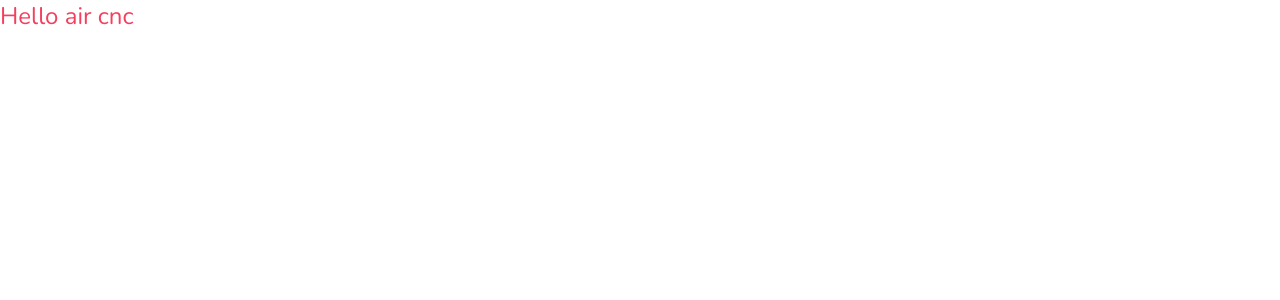
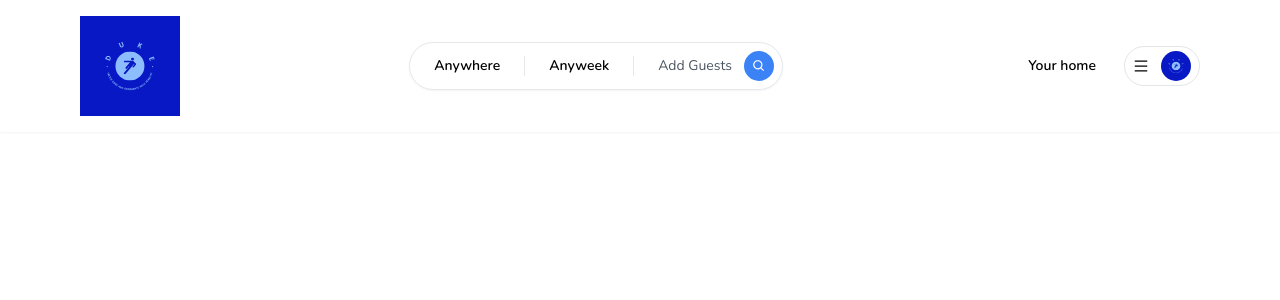
Before and after one commit to vvduth/air-bnb-clone, a Next.js app: page / in a window 1280 px wide. Shown: the top 300 px of the page. Built offline with nearby package versions, Linux system fonts and the light colour scheme.

Commit message:
navbar UI

```diff
--- /dev/null
+++ b/app/components/Avatar.tsx
@@ -0,0 +1,9 @@
+import React from 'react'
+import Image from 'next/image'
+const Avatar = () => {
+  return (
+    <Image  className='rounded-full' height={30}width={30} alt='Avatar' src={"/images/logo.svg"}/>
+  )
+}
+
+export default Avatar
--- /dev/null
+++ b/app/components/Container.tsx
@@ -0,0 +1,18 @@
+"use client";
+
+import React from "react";
+// work with app foler, everything will be server component by default
+// with ithis one , this is client compnent
+
+interface ContainerProps {
+  children: React.ReactNode;
+}
+const Container: React.FC<ContainerProps> = ({ children }) => {
+  return (
+    <div className="max-w-[2520px] mx-auto xl:px-20 md:px-10 sm:px-2 px-4">
+      {children}
+    </div>
+  );
+};
+
+export default Container;
--- /dev/null
+++ b/app/components/navbar/Logo.tsx
@@ -0,0 +1,19 @@
+"use client";
+import Image from "next/image";
+import { useRouter } from "next/navigation";
+import React from "react";
+
+const Logo = () => {
+  const router = useRouter();
+  return (
+    <Image
+      alt="Logo"
+      className="hidden md:block cursor-pointer"
+      height={100}
+      width={"100"}
+      src={"/images/logo.svg"}
+    />
+  );
+};
+
+export default Logo;
--- /dev/null
+++ b/app/components/navbar/NavBar.tsx
@@ -0,0 +1,23 @@
+import React from "react";
+import Container from "../Container";
+import Logo from "./Logo";
+import Search from "./Search";
+import UserMenu from "./UserMenu";
+
+const NavBar = () => {
+  return (
+    <div className="fix w-full bg-white z-10 shadow-sm">
+      <div className="py-4 border-b-[1px}">
+        <Container>
+          <div className="flex flex-row items-center justify-between gap-3 md:gap-0">
+            <Logo />
+            <Search />
+            <UserMenu />
+          </div>
+        </Container>
+      </div>
+    </div>
+  );
+};
+
+export default NavBar;
--- /dev/null
+++ b/app/components/navbar/Search.tsx
@@ -0,0 +1,37 @@
+"use client";
+import React from "react";
+import {BiSearch} from "react-icons/bi"
+
+const Search = () => {
+  return (
+    <div
+      className="border-[1px] w-full md:w-auto py-2
+            rounded-full shadow-sm
+        hover:shadow-md transition cursor-pointer"
+    >
+      <div className="flex flex-row items-center justify-between">
+        <div className="text-sm font-semibold px-6">Anywhere</div>
+        <div className="hidden sm:block text-sm font-semibold px-6 border-x-[1px] flex-1 text-center">
+          Anyweek
+        </div>
+        <div className="
+            text-sm pl-6 pr-2 text-gray-600 flex flex-row items-center gap-3
+
+        ">
+            <div className="hidden sm:block">
+                Add Guests
+            </div>
+            <div
+             className="
+                p-2 bg-blue-500 rounded-full text-white
+             "
+            >
+                <BiSearch/>
+            </div>
+        </div>
+      </div>
+    </div>
+  );
+};
+
+export default Search;
--- /dev/null
+++ b/app/components/navbar/UserMenu.tsx
@@ -0,0 +1,36 @@
+"use client";
+import React from "react";
+import { AiOutlineMenu } from "react-icons/ai";
+import Avatar from "../Avatar";
+const UserMenu = () => {
+  return (
+    <div className="relative">
+      <div className="flex flex-row items-center gap-3">
+        <div
+          className="
+                hidden
+                md:block text-sm font-semibold py-3 px-4 rounded-full hover:bg-neutral-100 transition cursor-pointer
+
+            "
+          onClick={() => {}}
+        >
+          Your home
+        </div>
+        <div
+          onClick={() => {}}
+          className="
+                    p-4 md:py-1 md:px-2 border-[1px] border-neutral-200
+                    flex flex-row items-center gap-3 rounded-full cursor-pointer hover:shadow-md transition
+                "
+        >
+          <AiOutlineMenu />
+          <div className="hidden md:block">
+                <Avatar />
+          </div>
+        </div>
+      </div>
+    </div>
+  );
+};
+
+export default UserMenu;
--- a/app/layout.tsx
+++ b/app/layout.tsx
@@ -1,3 +1,4 @@
+import NavBar from './components/navbar/NavBar'
 import './globals.css'
 
 import { Nunito } from 'next/font/google'
@@ -19,7 +20,9 @@
 }) {
   return (
     <html lang="en">
-      <body className={font.className}>{children}</body>
+      <body className={font.className}>
+          <NavBar/>
+        {children}</body>
     </html>
   )
 }
--- a/app/page.tsx
+++ b/app/page.tsx
@@ -7,7 +7,7 @@
 export default function Home() {
   return (
     <div className='text-rose-500 text-2xl'>
-      Hello air cnc
+
     </div>
   )
 }
--- a/package.json
+++ b/package.json
@@ -17,6 +17,7 @@
     "next": "13.3.0",
     "react": "18.2.0",
     "react-dom": "18.2.0",
+    "react-icons": "^4.8.0",
     "typescript": "5.0.4"
   },
   "devDependencies": {
```
Also changed, not shown: public/images/logo.svg (added), 1 other file (tests, documents, lock files or other folders).
